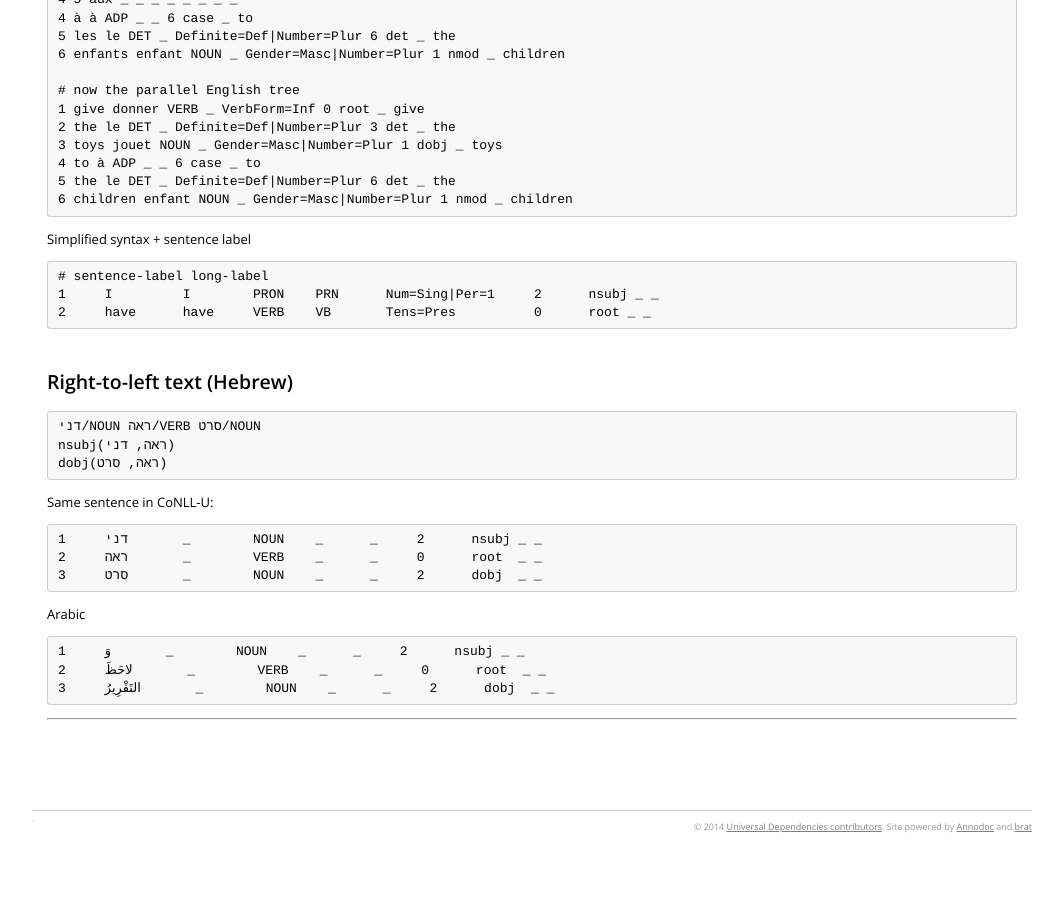
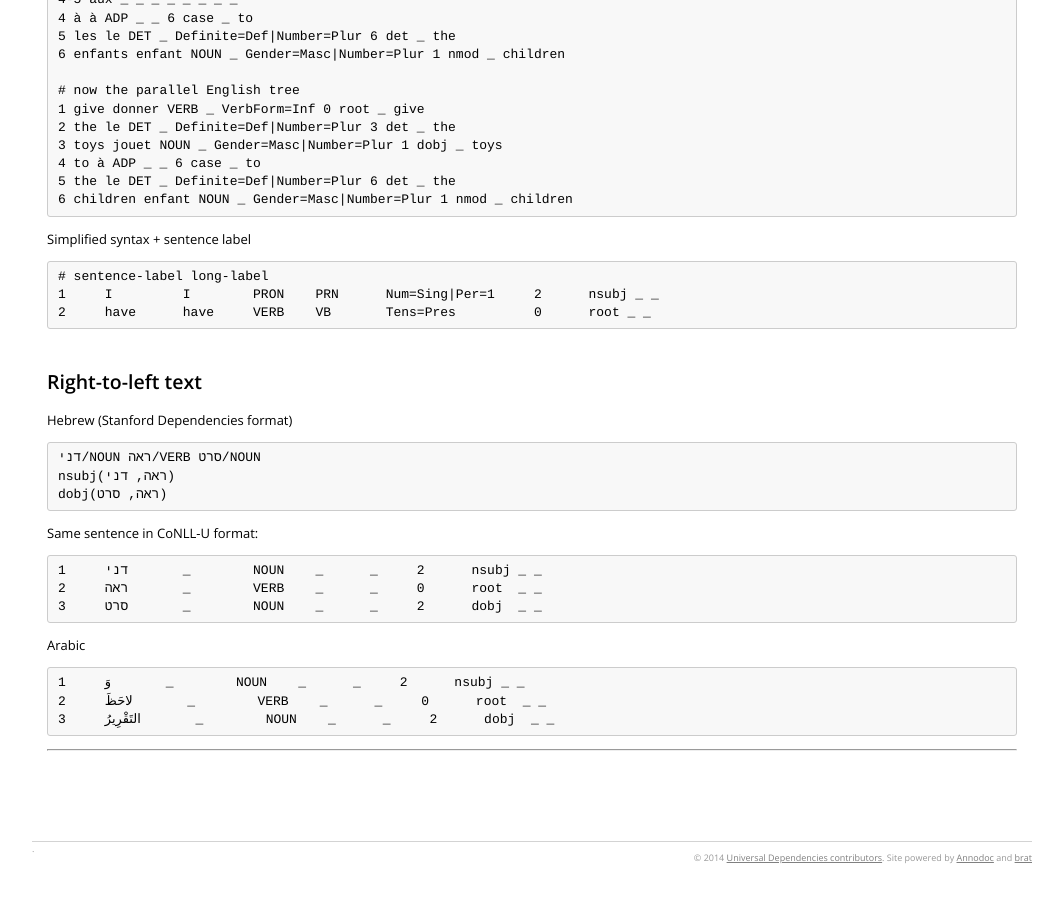
Before and after one commit to spyysalo/annodoc-demo, a Jekyll site: the page built from sandbox.md, in a window 1280 px wide and 900 px high, scrolled down 1084 px. Shown: the whole window, without its empty margins (108-1171 px from the left). Built offline with Jekyll 4.4.1, drawn with Linux system fonts in a browser that asks for light colours; before the commit the page ends 1953 px from its top, so only the background shows below that.

Commit message:
Update sandbox.md

```diff
--- a/sandbox.md
+++ b/sandbox.md
@@ -106,7 +106,9 @@ Simplified syntax + sentence label
 
 <a name="hebrew" />
 
-## Right-to-left text (Hebrew)
+## Right-to-left text
+
+Hebrew (Stanford Dependencies format)
 
 ~~~ sdparse
 דני/NOUN ראה/VERB סרט/NOUN
@@ -114,7 +116,7 @@ nsubj(ראה, דני)
 dobj(ראה, סרט)
 ~~~
 
-Same sentence in CoNLL-U:
+Same sentence in CoNLL-U format:
 
 ~~~ conllu
 1     דני       _        NOUN    _      _     2      nsubj _ _
```
